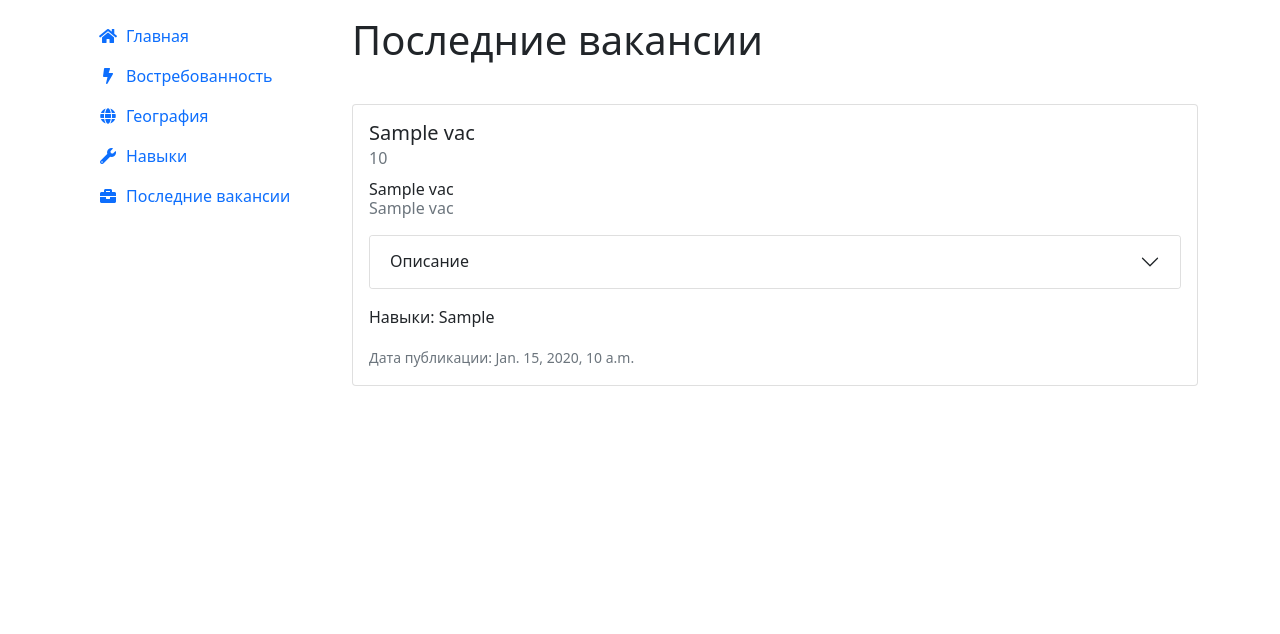
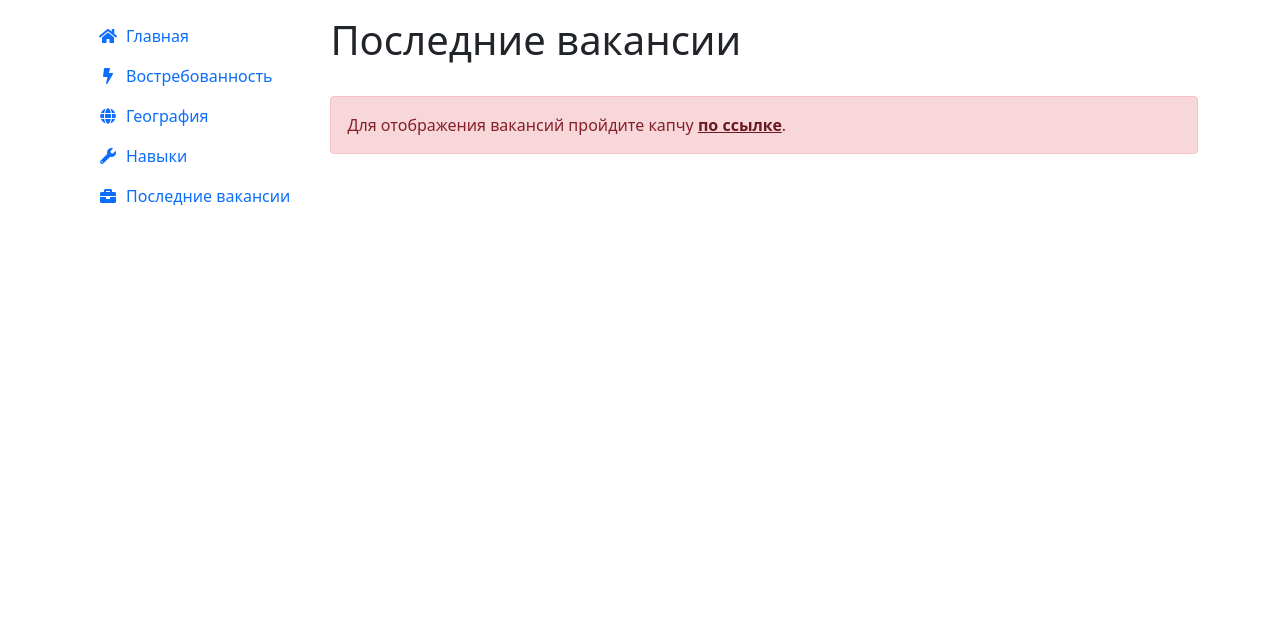
Before and after one commit to zedaster/UrfuPythonFinalProject, a Django app: template vacancies/templates/vacancies/vacancies.html in a window 1280 px wide. Shown: the part 60-694 px from the top of the page. Run offline with Django 4.2, Linux system fonts and the light colour scheme; the template is opened without the code that fills it: most values are stand-ins (such as "Sample title", 1, 10 or a date in 2020); some libraries are stand-ins or nearby versions.

Commit message:
Add captcha alert in vacancies page

```diff
--- a/main/templates/main/layout.html
+++ b/main/templates/main/layout.html
@@ -31,8 +31,8 @@
 <div class="expandable">
     <div class="container">
         <div class="row py-3">
-            <aside class="col-2 pb-3" style="min-width: 270px;">
-                <ul class="nav nav-pills flex-column mb-auto">
+            <aside class="col-12 col-md-auto pb-3">
+                <ul class="nav nav-pills flex-column">
                     <li class="nav-item">
                         <a href="{% url 'home' %}" id="home-link" class="nav-link">
                             <i class="me-2 fas fa-home fa-fw"></i>Главная
--- a/vacancies/hh_api_worker.py
+++ b/vacancies/hh_api_worker.py
@@ -49,7 +49,10 @@ class HhApiWorker:
             v_id = item['id']
             name = item['name']
             employer_name = item['employer']['name']
-            area_name = item['area']['name']
+            if item['area'] is not None:
+                area_name = item['area']['name']
+            else:
+                area_name = None
             published_at = parse_datetime(item['published_at'])
             salary = None
             if item['salary'] is not None:
--- a/vacancies/templates/vacancies/vacancies.html
+++ b/vacancies/templates/vacancies/vacancies.html
@@ -19,6 +19,14 @@
     {#    </ul>#}
     <br>
     <div class="row row-cols-1">
+        {% if captcha_link %}
+            <div class="col">
+                <div class="alert alert-danger" role="alert">
+                    Для отображения вакансий пройдите капчу <a href="{{ captcha_link }}" class="alert-link">по
+                    ссылке</a>.
+                </div>
+            </div>
+        {% else %}
             {% for vac in vacancies %}
                 <div class="col">
                     <div class="card my-2">
@@ -29,30 +37,37 @@
                                     <h6 class="card-subtitle text-muted">{{ vac.salary }}</h6>
                                 {% endif %}
                             </div>
+                            <div class="mb-3">
                                 <h6 class="card-subtitle mb-1">{{ vac.employer_name }}</h6>
+                                {% if vac.area_name %}
                                     <h6 class="card-subtitle text-muted mb-3">{{ vac.area_name }}</h6>
+                                {% endif %}
+                            </div>
 
                             <div class="accordion mb-3" id="accordion{{ vac.hh_id }}">
                                 <div class="accordion-item">
                                     <h2 class="accordion-header" id="heading{{ vac.hh_id }}">
-                                    <button class="accordion-button collapsed" type="button" data-bs-toggle="collapse"
-                                            data-bs-target="#collapse{{ vac.hh_id }}" aria-expanded="false" aria-controls="collapse{{ vac.hh_id }}">
+                                        <button class="accordion-button collapsed" type="button"
+                                                data-bs-toggle="collapse"
+                                                data-bs-target="#collapse{{ vac.hh_id }}" aria-expanded="false"
+                                                aria-controls="collapse{{ vac.hh_id }}">
                                             Описание
                                         </button>
                                     </h2>
-                                <div id="collapse{{ vac.hh_id }}" class="accordion-collapse collapse" aria-labelledby="heading{{ vac.hh_id }}"
+                                    <div id="collapse{{ vac.hh_id }}" class="accordion-collapse collapse"
+                                         aria-labelledby="heading{{ vac.hh_id }}"
                                          data-bs-parent="#accordion{{ vac.hh_id }}">
                                         <div class="accordion-body">
-                                        <p class="card-text mb-3">{{ vac.description | safe }}</p>
+                                            {{ vac.description | safe }}
                                         </div>
                                     </div>
                                 </div>
                             </div>
 
-                        {#                    <div class="mb-3">#}
-                        {#                        <span class="badge bg-light text-dark">Java</span>#}
-                        {#                        <span class="badge bg-light text-dark">Spring Framework</span>#}
-                        {#                    </div>#}
+                            {#                                            <div class="mb-3">#}
+                            {#                                                <span class="badge bg-light text-dark">Java</span>#}
+                            {#                                                <span class="badge bg-light text-dark">Spring Framework</span>#}
+                            {#                                            </div>#}
                             <p class="card-text">Навыки: {{ vac.str_skills }}</p>
                             <p class="card-text">
                                 <small class="text-muted">Дата публикации: {{ vac.str_published_at }}</small>
@@ -63,6 +78,7 @@
                     </div>
                 </div>
             {% endfor %}
+        {% endif %}
     </div>
 
 {% endblock %}
```
Also changed, not shown: vacancies/views.py (+9 -2 lines). Lines whose indentation alone changed are shown as unchanged.
